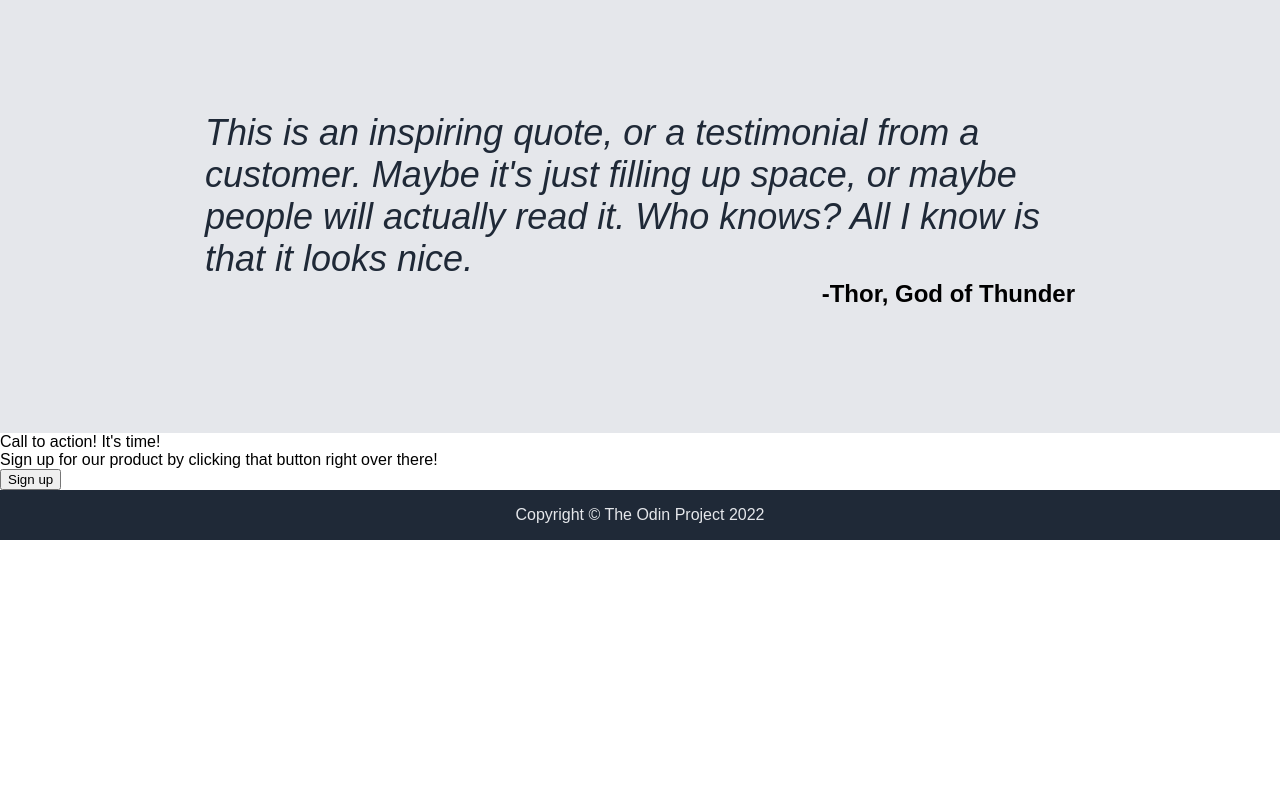
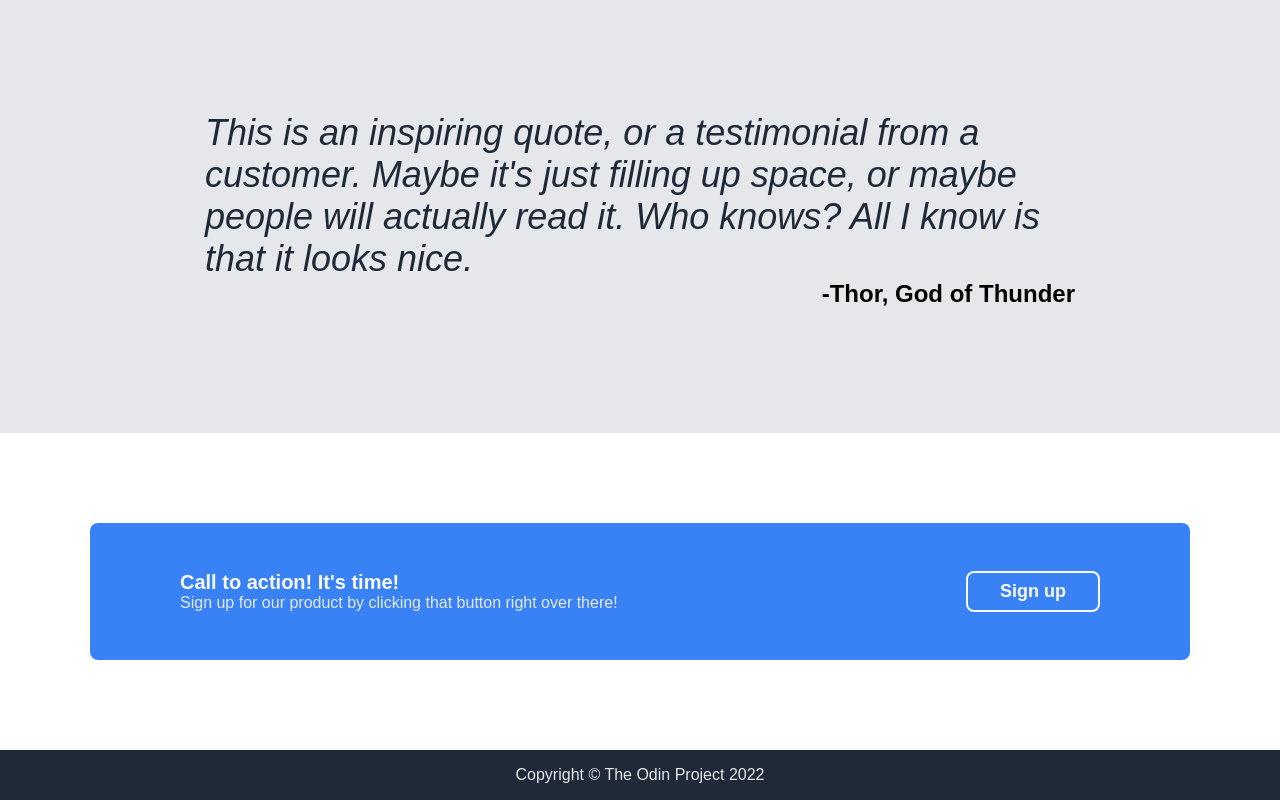
Before and after one commit to Kagiso31/landing-page, a plain HTML site: page index.html in a window 1280 px wide. Shown: the part 990-1790 px from the top of the page. Before the commit the page ends 1530 px from the top, so only its background shows below. Drawn offline with Linux system fonts and the light colour scheme.

Commit message:
Style cta section

```diff
--- a/css/style.css
+++ b/css/style.css
@@ -140,6 +140,40 @@ a {
     font-weight: 900;
 }
 
+/* CTA */
+
+.cta {
+    padding: 90px;
+}
+
+.cta-box {
+    background-color: #3882F6;
+    display: flex;
+    justify-content: space-between;
+    padding: 48px 90px;
+    border-radius: 8px;
+}
+
+.cta-header {
+    color: #F9FAF8;
+    font-size: 20px;
+    font-weight: 900;
+}
+
+.cta-text {
+    color: #E5E7EB;
+}
+
+.cta-btn {
+    color: #F9FAF8;
+    background-color: #3882F6;
+    border: 2px solid #F9FAF8;
+    border-radius: 8px;
+    font-size: 18px;
+    font-weight: bold;
+    padding: 8px 32px;
+}
+
 /* Footer */
 .footer {
     background-color: #1F2937;
```
